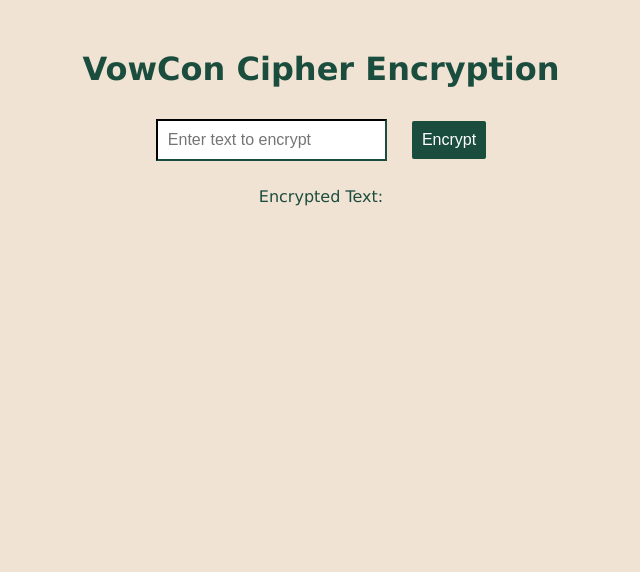
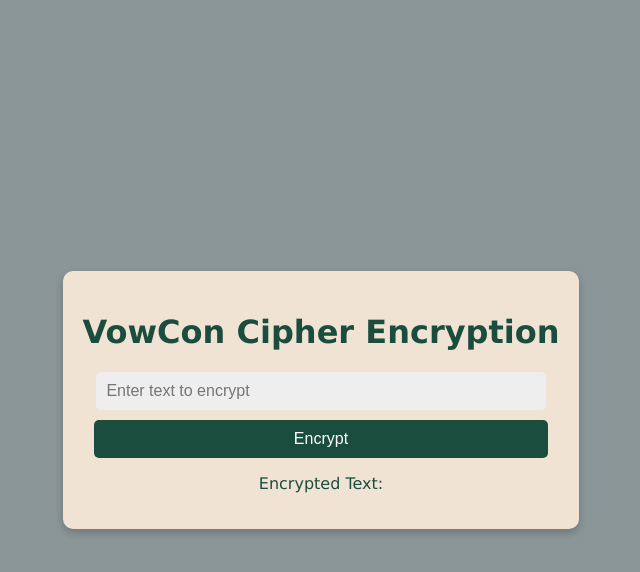
Before and after one commit to dreadnought2099/VowCon-Cipher-Encryption, a plain HTML site: page index.html in a window 1280 px wide. Shown: the whole page, without its empty margins (319-959 px from the left). Drawn offline with Linux system fonts and the light colour scheme.

Commit message:
design changes

```diff
--- a/index.html
+++ b/index.html
@@ -9,9 +9,11 @@
     <script src="script.js" defer></script> <!-- "defer" ensures script runs after DOM loads -->
 </head>
 <body>
-    <h1>VowCon Cipher Encryption</h1>
-    <input type="text" id="plaintext" placeholder="Enter text to encrypt">
-    <button id="encryptButton">Encrypt</button>
-    <p>Encrypted Text: <span id="output"></span></p>
+    <div class="container">
+        <h1>VowCon Cipher Encryption</h1>
+        <input type="text" id="plaintext" placeholder="Enter text to encrypt">
+        <button id="encryptButton">Encrypt</button>
+        <p>Encrypted Text: <span id="output"></span></p>
+    </div>
 </body>
 </html>
--- a/style.css
+++ b/style.css
@@ -1,37 +1,55 @@
 body {
     font-family: Verdana, Geneva, Tahoma, sans-serif;
-    text-align: center;
-    margin: 50px;
-    background-color: #F1E3D3;
-}
-input, button {
-    margin: 10px;
-    padding: 10px;
-    font-size: 16px;
-    outline: none;
+    display: flex;
+    justify-content: center;
+    align-items: center;
+    height: 100vh;
+    background-color: #8b9699;
+    margin: 0;
 }
 
-input#plaintext {
-    outline: none;
-    border-color: #1B4D3E;
+.container {
+    background: #f1e3d3;
+    padding: 20px;
+    border-radius: 10px;
+    box-shadow: 0 4px 8px rgba(0, 0, 0, 0.2);
+    text-align: center;
+    max-width: 600px; /* Prevents container from getting too wide */
+    min-width: 300px; /* Prevents it from being too small */
+    width: auto; /* Adapts to content size */
 }
 
-button#encryptButton {
-    background-color: #1B4D3E;
+input{
+    width: 90%;
+    padding: 10px;
+    border: none;
+    outline: none;
+    background: #eee;
+    border-radius: 5px;
+    margin-bottom: 10px;
+    font-size: 16px;
+}
+
+button {
+    width: 95%;
+    padding: 10px;
+    background: #1B4D3E;
     color: white;
     border: none;
-    border-radius: 2px;
+    border-radius: 5px;
     cursor: pointer;
+    font-size: 16px;
 }
 
-button#encryptButton:hover {
-    background-color: #3b7865;
+button:hover {
+    background: #296754;
 }
 
 h1, p {
     color: #1B4D3E;
 }
 
+
 #output {
     font-weight: bolder;
 }
```
